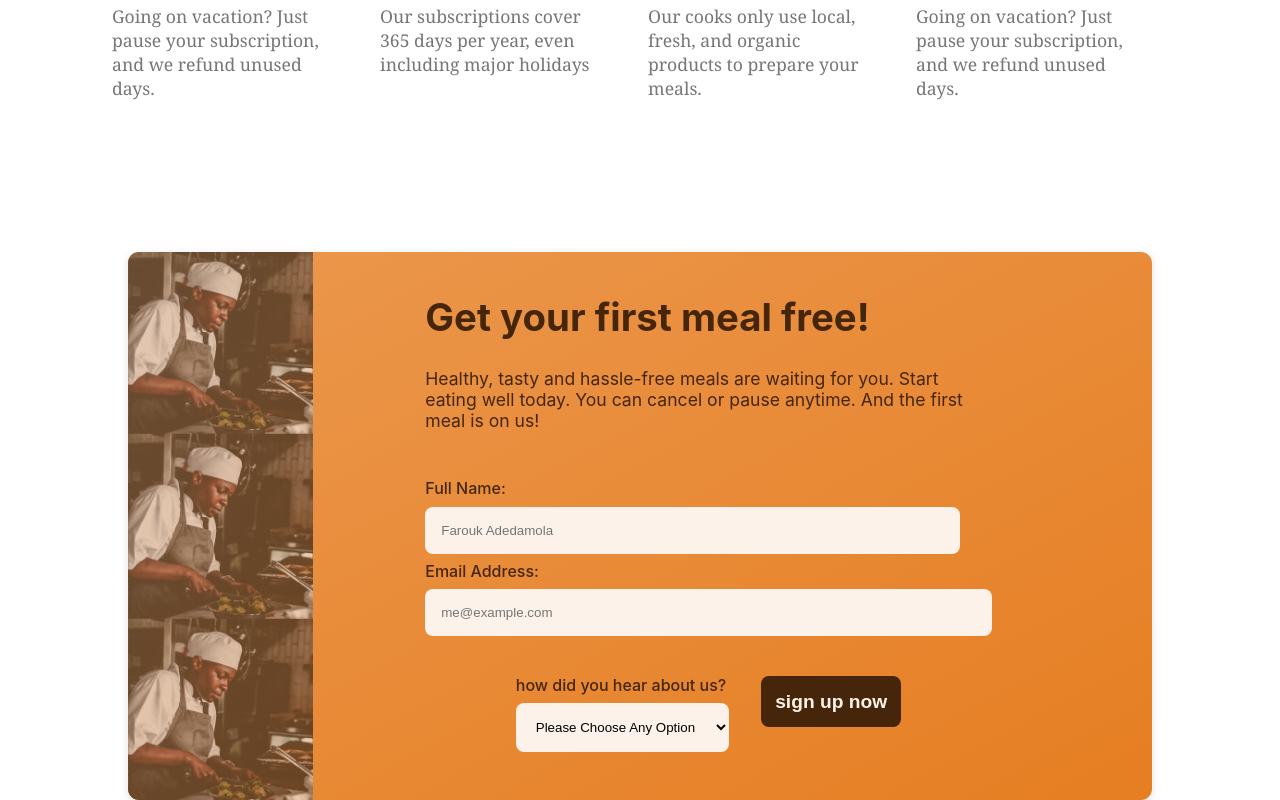
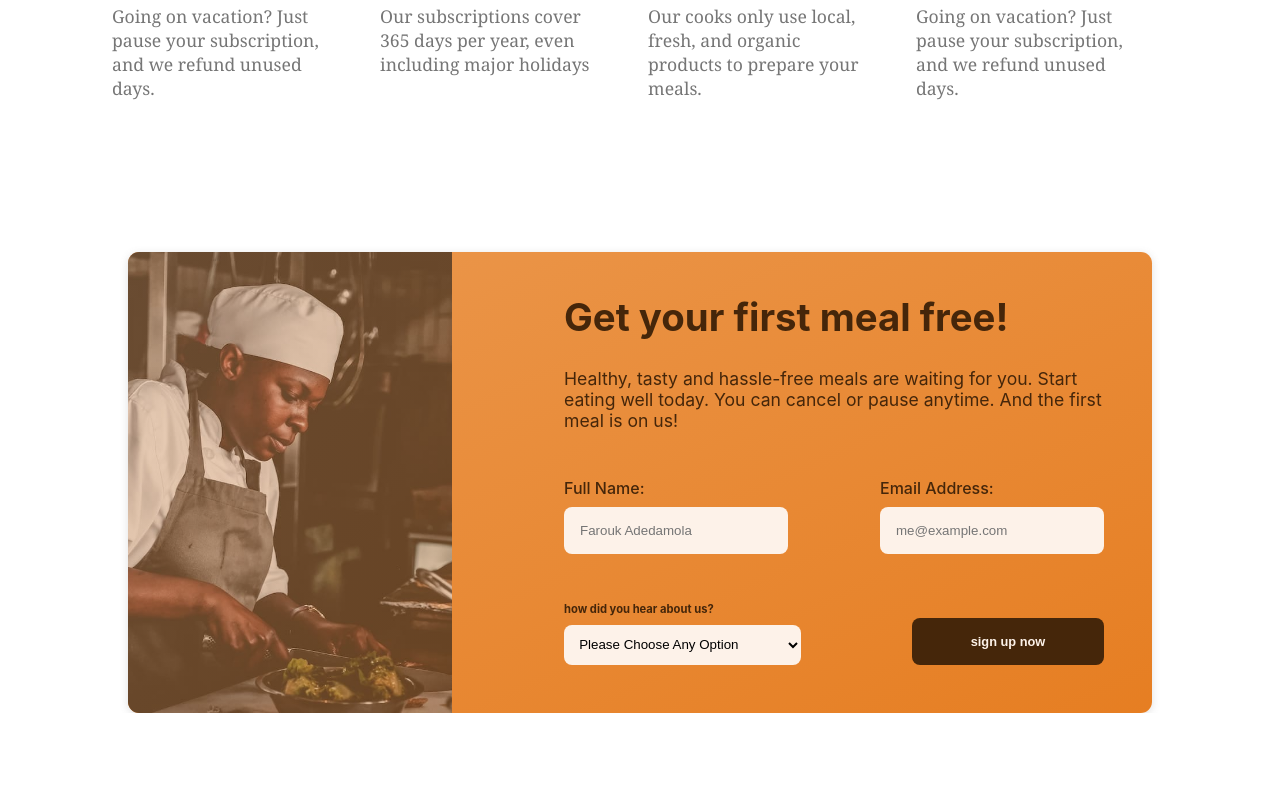
Before and after one commit to Farouk-Adedamola/OmniFood-clone, a React (Create React App) app: page / in a window 1280 px wide. Shown: the part 3969-4769 px from the top of the page. After the commit the page ends 4682 px from the top, so only its background shows below. Built offline with nearby package versions, Linux system fonts and the light colour scheme.

Commit message:
commit changes

```diff
--- a/src/Components/Card/Card.js
+++ b/src/Components/Card/Card.js
@@ -38,7 +38,7 @@ const Card = () => {
             </div>
             <form onSubmit={submitHandler}>
               <section className={classes.lineone}>
-                <div className={`${classes.each} && ${classes.special}`}>
+                <div className={classes.each}>
                   <label>Full Name: </label>
                   <input
                     type="text"
@@ -59,9 +59,7 @@ const Card = () => {
                 </div>
               </section>
               <div className={classes.linetwo}>
-                <div
-                  className={`${classes.each} && ${classes.special} && ${classes.tag}`}
-                >
+                <div className={classes.secondeach}>
                   <label className={classes.label}>
                     how did you hear about us?
                   </label>
--- a/src/Components/Card/Card.module.css
+++ b/src/Components/Card/Card.module.css
@@ -48,6 +48,16 @@ form {
   line-height: 2.2rem;
 }
 
+.secondeach {
+  display: flex;
+  flex-direction: column;
+  margin-top: 1rem;
+}
+
+select {
+  margin-top: 0.6rem;
+}
+
 label {
   font-size: 0.7rem;
   font-weight: 700;
@@ -81,7 +91,7 @@ select {
   font-weight: 700;
   font-size: 1.2rem;
   transition: all 0.4s;
-  margin-top: 1rem;
+  margin-top: 1.3rem;
   outline-color: #000;
 }
 
@@ -90,15 +100,14 @@ select {
   color: #333333;
 }
 
-@media screen and (min-width: 660px) {
+@media screen and (min-width: 760px) {
   .section {
     transform: translateY(5rem);
   }
 
   .main {
     display: grid;
-    width: 70vw;
-    grid-template: "a b" / 60fr 25fr;
+    grid-template: "a b" / 60fr 30fr;
     grid-gap: 3rem;
   }
 
@@ -108,7 +117,7 @@ select {
 
   .container {
     grid-area: a;
-    padding: 2rem 2rem 2rem 4rem;
+    padding: 2rem 3rem 2rem 4rem;
   }
 
   .image {
@@ -119,10 +128,30 @@ select {
       ),
       url(../../Assets/menu-images/gallery-5.jpg);
     width: 30vw;
-    background-size: contain;
+    background-size: cover;
     background-position: center;
+    border-radius: 0 0.7rem 0.7rem 0;
+  }
 
-    border-radius: 0 0.7rem 0.7rem 0;
+  .lineone,
+  .linetwo {
+    display: flex;
+    justify-content: space-between;
+    align-items: flex-end;
+  }
+
+  .linetwo {
+    margin-top: 2rem;
+  }
+
+  .secondeach {
+    display: flex;
+    flex-direction: column;
+  }
+
+  .last button {
+    margin: 0;
+    font-size: 0.8rem;
   }
 
   .section img {
@@ -140,13 +169,6 @@ select {
     padding-top: 0.8rem;
   }
 
-  form {
-    /* display: grid;
-    grid-template-columns: repeat(2, 1fr);
-    align-items: center;
-    padding: 0; */
-  }
-
   .each {
     display: flex;
     flex-direction: column;
@@ -154,32 +176,19 @@ select {
     margin: 0;
   }
 
-  .special {
-    margin-right: 2rem;
+  input,
+  .last button {
+    padding: 1rem;
+    width: 15vw;
   }
 
-  .each input,
   select {
-    padding: 1rem;
+    width: 18.5vw;
   }
 
   .each label {
     font-size: 1rem;
     font-weight: 500;
-  }
-
-  .linetwo {
-    display: flex;
-    justify-content: center;
-    align-items: center;
-    /* width: ; */
-  }
-
-  .last button {
-    /* width: 20vw; */
-    /* padding: 1rem; */
-    /* margin-top: 2.5rem; */
-    /* margin-bottom: 0; */
   }
 }
 
@@ -187,19 +196,15 @@ select {
   .section {
     margin: 0 auto;
   }
-
-  .tag {
-    padding-top: 2rem;
-  }
 }
 
 @media screen and (min-width: 1200px) {
-  .last button {
-    /* margin-top: 2rem; */
+  .section {
+    width: 80vw;
   }
 
-  .section {
-    width: 80vw;
+  .container {
+    width: 50vw;
   }
 
   .main {
```
